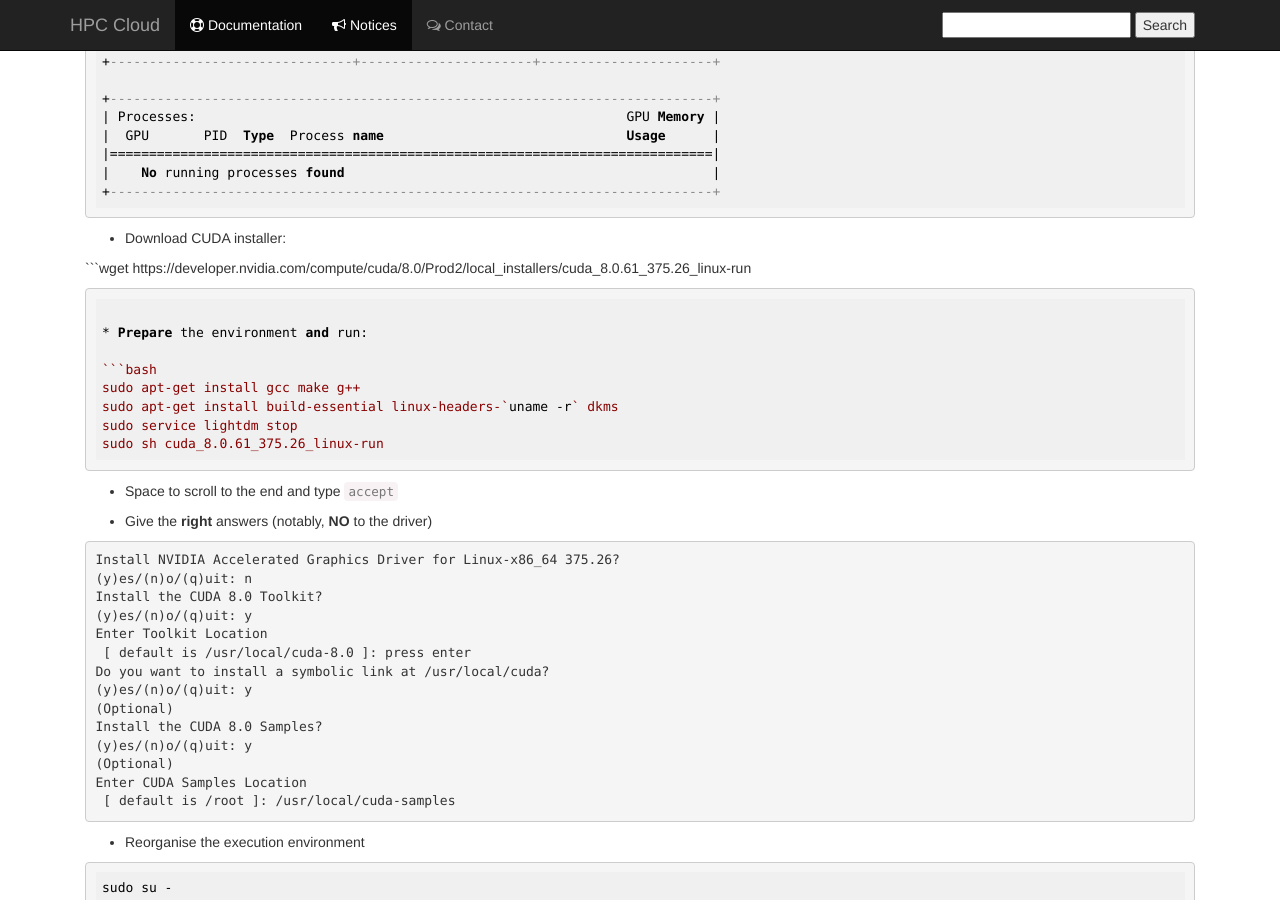
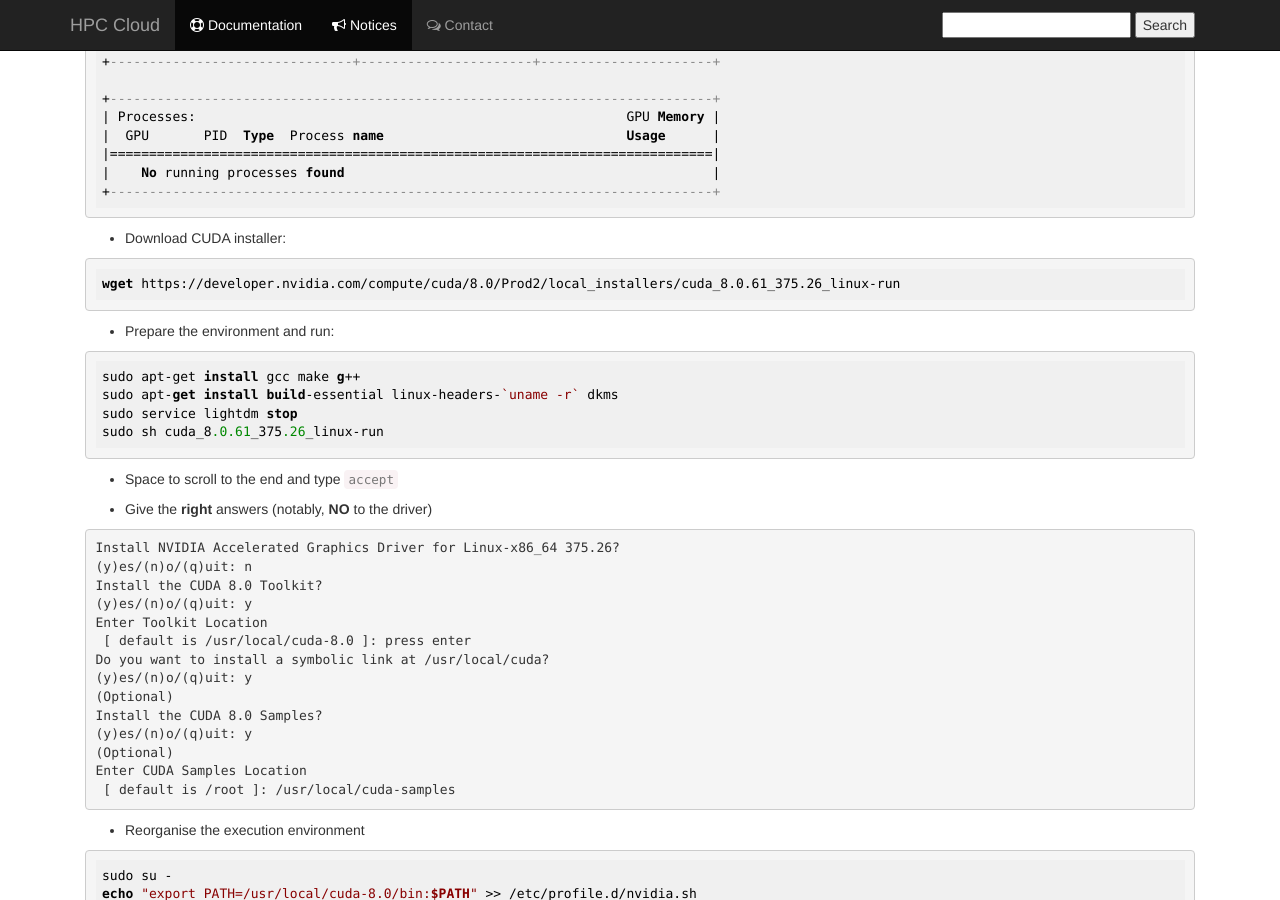
Before and after one commit to sara-nl/clouddocs, a Jekyll site: the page built from gpu-attach.markdown, in a window 1280 px wide and 900 px high, scrolled down 3597 px. Built offline with Jekyll 4.4.1, drawn with Linux system fonts in a browser that asks for light colours; nearby versions of some CDN libraries; our own code applies the rules of GitHub Pages for plain Markdown files.

Commit message:
Terminal format

````diff
--- a/gpu-attach.markdown
+++ b/gpu-attach.markdown
@@ -100,7 +100,8 @@ reboot
 
 * Download CUDA installer:
 
-```wget https://developer.nvidia.com/compute/cuda/8.0/Prod2/local_installers/cuda_8.0.61_375.26_linux-run
+```bash
+wget https://developer.nvidia.com/compute/cuda/8.0/Prod2/local_installers/cuda_8.0.61_375.26_linux-run
 ```
 
 * Prepare the environment and run:
````
